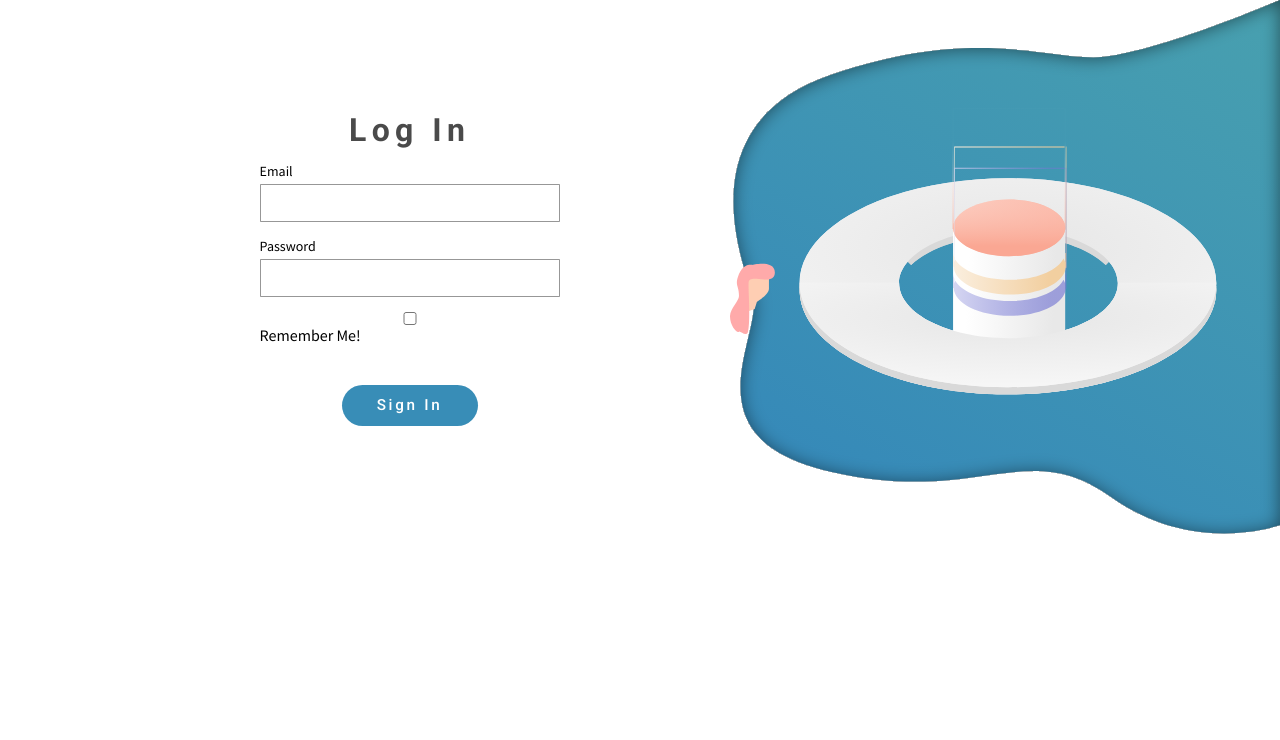
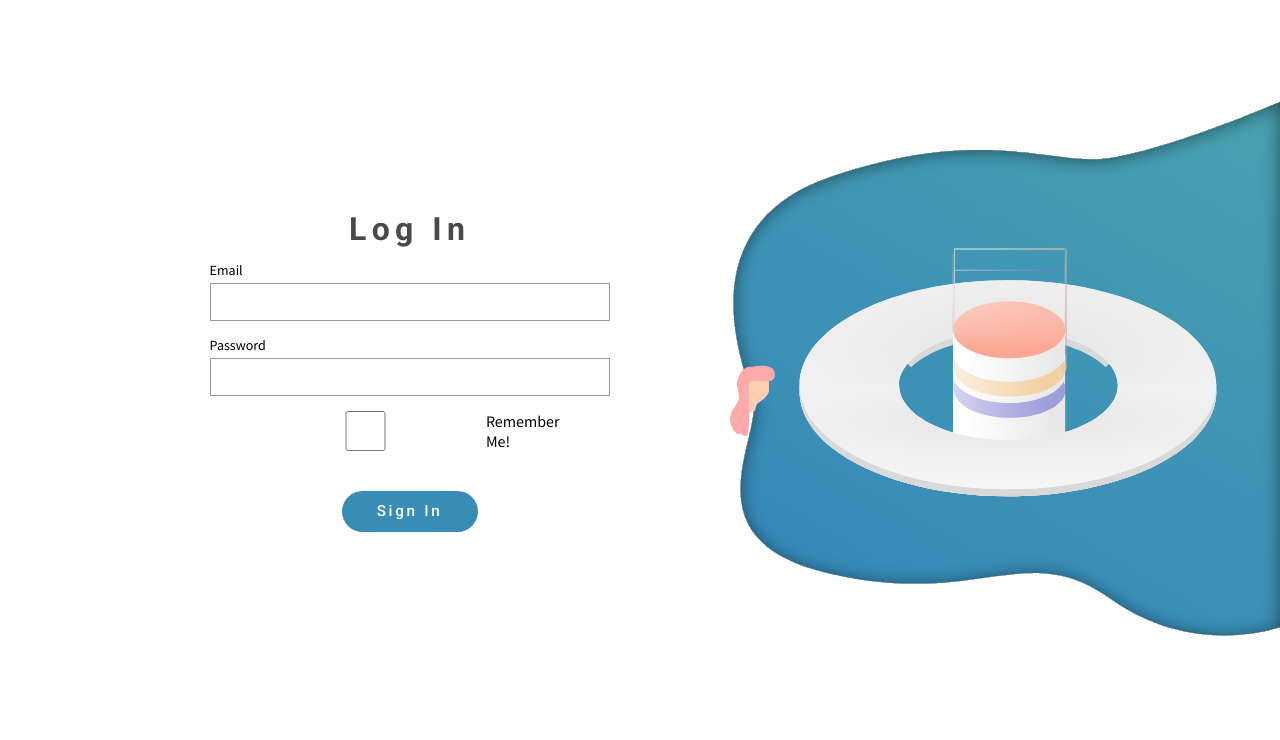
Before and after one commit to grahamhoyes/makeuoft-site-2.0, a Flask app: page /auth/login in a window 1280 px wide. Shown: the part 60-800 px from the top of the page. Run offline with Flask 2, Linux system fonts and the light colour scheme.

Commit message:
Fixed minor style issues

```diff
--- a/application/static/styles/css/styles.css
+++ b/application/static/styles/css/styles.css
@@ -745,11 +745,12 @@ button.radius, .button.radius {
     justify-content: space-between;
     width: 100%;
     align-items: center;
+    min-height: calc(100vh - 60px);
 }
 
 .login-form {
     width: 40vw;
-    min-width: 340px;
+    min-width: 400px;
     display: flex;
     flex-direction: column;
     align-items: center;
@@ -768,12 +769,28 @@ button.radius, .button.radius {
 }
 
 .input-div {
-    max-width: 300px;
+    max-width: 400px;
     width: 100%;
     margin-bottom: 15px;
     display: flex;
     flex-direction: column;
 }
+
+.input-div textarea {
+  font-size: 14px;
+}
+
+.remember-me {
+  max-width: 300px;
+  width: 100%;
+  margin-bottom: 15px;
+  display: flex;
+  justify-content: flex-start;
+}
+.remember-me input {
+  margin-right: 15px;
+}
+
 .login-form label {
     font-size: 14px;
     /* line-height: 14px; */
@@ -908,6 +925,7 @@ button.radius, .button.radius {
   background-color: white;
   padding: 50px 20px;
   width: 80vw;
+  max-width: 1000px;
   margin: auto;
   margin-bottom: 80px;
 }
@@ -1000,7 +1018,6 @@ button.radius, .button.radius {
   display: flex;
   justify-content: space-between;
   width: 100%;
-  margin-left: calc(11rem - 23px);
 }
 
 .form-btn-div button {
--- a/application/templates/auth/login.html
+++ b/application/templates/auth/login.html
@@ -31,7 +31,7 @@
                         <label for="password">Password</label>
                         {{ form.password(type="password", id="password") }}
                     </div>
-                    <div class="input-div">
+                    <div class="remember-me">
                          {{ form.remember_me() }} Remember Me!
                     </div>
                     <button type="submit" form="login-form" class="submit-btn">Sign In</button>
```
